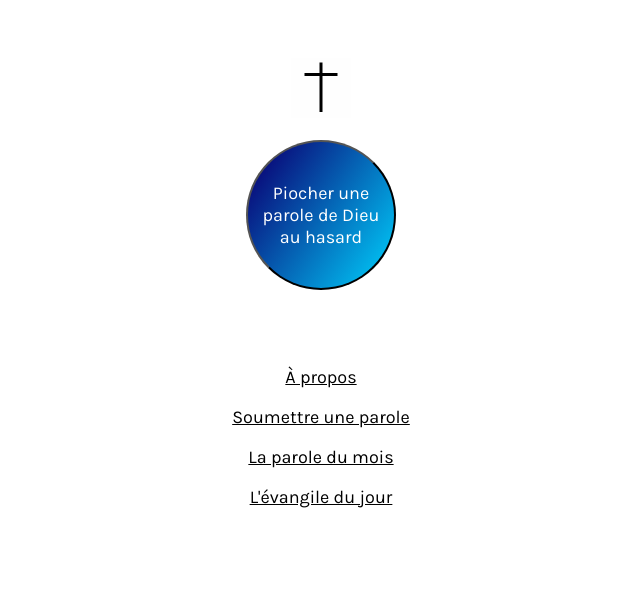
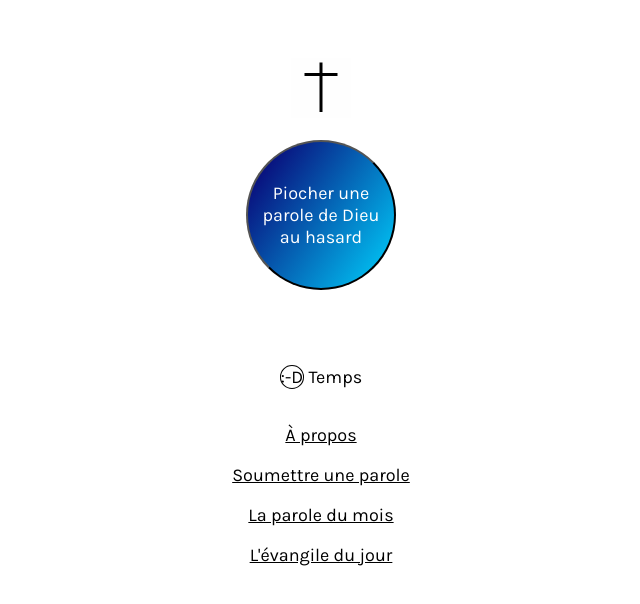
Before and after one commit to jmcob/uneparole.love, a Vue app: page / in a window 1280 px wide. Shown: the top 604 px of the page, without its empty margins (319-959 px from the left). Built offline with nearby package versions, Linux system fonts and the light colour scheme; no server answers; a web font is replaced by a local one.

Commit message:
infos added

```diff
--- a/package.json
+++ b/package.json
@@ -11,6 +11,7 @@
   "dependencies": {
     "@emailjs/browser": "^3.6.2",
     "axios": "^0.27.2",
+    "dayjs": "^1.11.5",
     "vue": "^3.2.37",
     "vue-axios": "^3.4.1"
   },
--- a/src/components/EvangileDuJour.vue
+++ b/src/components/EvangileDuJour.vue
@@ -7,19 +7,23 @@
 </template>
 
 <script>
+import dayjs from "dayjs";
+
 export default {
   data() {
     return {
-      api: "https://api.aelf.org/v1/messes/2022-08-14/france",
-      uneparole: {},
+      uneparole: [],
+      today: dayjs().format("YYYY-MM-DD"),
+      api: "",
     };
   },
   methods: {
     getGospel() {
+      this.api = "https://api.aelf.org/v1/messes/" + this.today + "/france";
       const res = this.axios.get(this.api).then((res) => {
         console.log(res.data.messes[0].lectures);
         this.uneparole = res.data.messes[0].lectures;
-        this.uneparole.forEach((lecture, index) => {
+        this.uneparole.forEach((lecture) => {
           if ((lecture.type = "evangile")) {
             this.uneparole = lecture;
           }
@@ -27,7 +31,7 @@ export default {
       });
     },
   },
-  created() {
+  mounted() {
     this.getGospel();
   },
 };
--- a/src/components/NavBar.vue
+++ b/src/components/NavBar.vue
@@ -1,4 +1,19 @@
 <template>
+  <div class="about info" id="infos">
+    <div id="infoContainer">
+      <p>
+        <span
+          class="colorCircle"
+          :style="{ backgroundColor: `${this.color}`, color: `${this.color}` }"
+          >:-D</span
+        >
+        Temps {{ this.desInfos.temps_liturgique }}
+      </p>
+
+      <br />
+      {{ this.desInfos.fete }}
+    </div>
+  </div>
   <div>
     <div id="about" v-if="aboutClick">
       <p class="center" @click="this.aboutClick = !this.aboutClick">
@@ -47,6 +62,7 @@ import ContactForm from "./ContactForm.vue";
 import OfTheMonth from "./OfTheMonth.vue";
 import Informations from "./Informations.vue";
 import EvangileDuJour from "./EvangileDuJour.vue";
+import dayjs from "dayjs";
 
 export default {
   components: {
@@ -57,12 +73,36 @@ export default {
   },
   data() {
     return {
+      today: dayjs().format("YYYY-MM-DD"),
+      api: "",
+      desInfos: [],
       paroles: paroles,
       aboutClick: false,
       soumission: false,
       paroleDuMois: false,
       evangileDuJour: false,
+      color: "",
     };
+  },
+  methods: {
+    async getInfos() {
+      this.api =
+        "https://api.aelf.org/v1/informations/" + this.today + "/france";
+      await this.axios.get(this.api).then((res) => {
+        this.desInfos = res.data.informations;
+        console.log(this.desInfos);
+      });
+      this.timesColor();
+    },
+    timesColor() {
+      if (this.desInfos.couleur === "vert") this.color = "green";
+      if (this.desInfos.couleur === "violet") this.color = "purple";
+      if (this.desInfos.couleur === "rouge") this.color = "red";
+      if (this.desInfos.couleur === "blanc") this.color = "white";
+    },
+  },
+  created() {
+    this.getInfos();
   },
 };
 </script>
--- a/src/style.scss
+++ b/src/style.scss
@@ -60,6 +60,22 @@
     text-indent: 0;
     font-size: large;
 }
+.info {
+    text-decoration: none;
+    cursor: default;
+}
+#infoContainer {
+ display: flex;
+ flex-direction: row;
+}
+.colorCircle {
+    width: 15px;
+    height: 15px;
+    border-radius: 50%;
+    border: 0.5px solid black;
+    margin: 0px;
+    padding: 0px;
+}
 
 h1 {
     font-size: large;
```
Also changed, not shown: 1 other file (tests, documents, lock files or other folders).
